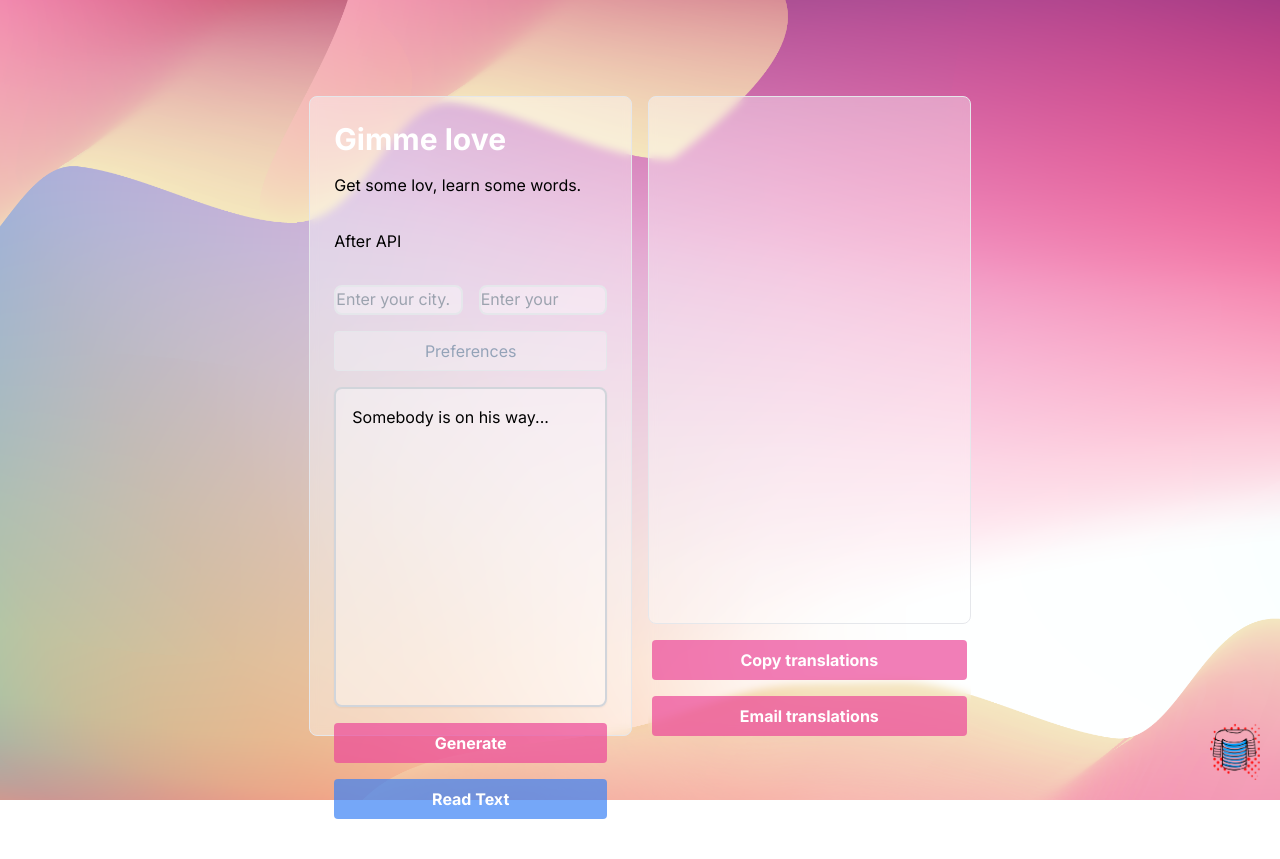
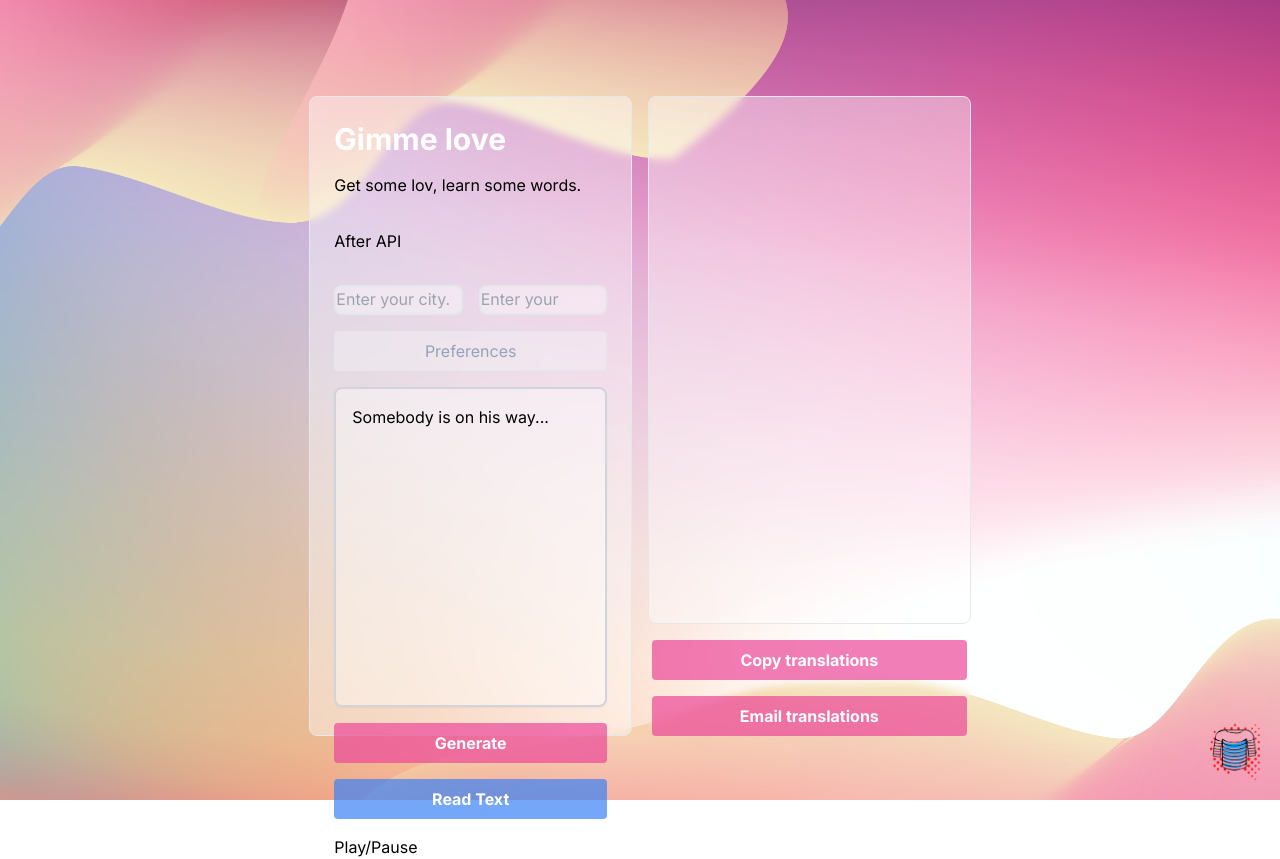
Before and after one commit to lmangall/love-letter, a Next.js app: page / in a window 1280 px wide. Before the commit the page ends 835 px from the top, so only its background shows below. Built offline with nearby package versions, Linux system fonts and the light colour scheme.

Commit message:
trying to implement pause button

```diff
--- a/app/page.tsx
+++ b/app/page.tsx
@@ -1,6 +1,6 @@
 "use client";
 
-import React, { useState } from "react";
+import React, { useState, useRef } from "react";
 import Image from "next/image";
 import InputField from "../components/InputField";
 import Button from "../components/Button";
@@ -20,10 +20,7 @@ export default function Home() {
   const [isQueer, setIsQueer] = useState(false);
   const [isHot, setIsHot] = useState(false);
   const [isLoading, setIsLoading] = useState(false); // New state to manage loading status
-  const storyPrompt: string = `Through the power of AI, we can generate a love story for you.
-  Just fill in the details and click the button. You can
-  highlight groups of words you don't understand and we'll
-  translate them for you, right on the right.`;
+  const [isPlaying, setIsPlaying] = useState(false);
 
   const handleOpenModal = () => {
     setIsModalOpen(true);
@@ -102,6 +99,24 @@ export default function Home() {
     }
   };
 
+  const audioRef = useRef<HTMLAudioElement>(null);
+  const togglePlayPause = () => {
+    if (audioRef.current) {
+      console.log("Before Pause:", audioRef.current.paused); // Log paused state before pause
+
+      if (isPlaying) {
+        audioRef.current.pause();
+      } else {
+        audioRef.current.src = loveStory; //  source
+        audioRef.current.play();
+      }
+
+      console.log("After Pause:", audioRef.current.paused); // Log paused state after pause
+
+      setIsPlaying(!isPlaying);
+    }
+  };
+
   return (
     <div className="background-image-container">
       <Image
@@ -157,9 +172,6 @@ export default function Home() {
           >
             {loveStory || "Somebody is on his way..."}
           </div>
-
-          {/* Display translated text here */}
-
           <button
             onClick={() =>
               fetchLoveStory(
@@ -175,7 +187,6 @@ export default function Home() {
             }
             className=" w-full bg-pink-500 bg-opacity-70 hover:bg-pink-500 py-2 text-white font-bold rounded hover:bg-pink-600 mt-4"
           >
-            {error && <p className="text-red-500">{error}</p>}
             Generate
           </button>
           <button
@@ -184,6 +195,9 @@ export default function Home() {
           >
             Read Text
           </button>
+          <audio id="audioPlayer" src="" hidden></audio>{" "}
+          {/* Hidden until a source is set */}
+          <button onClick={togglePlayPause}>Play/Pause</button>
         </div>
         {/* New column with two rows */}
         <div className="flex flex-col top-[10%] backdrop-blur-sm bg-white-300/30 space-y-4">
@@ -238,6 +252,7 @@ export default function Home() {
           />
         </a>
       </div>
+      {error && <p className="text-red-500">{error}</p>}
     </div>
   );
 }
--- a/pages/api/textToSpeech.js
+++ b/pages/api/textToSpeech.js
@@ -8,7 +8,7 @@ export default async function handler(req, res) {
 
       const mp3 = await openai.audio.speech.create({
         model: "tts-1",
-        voice: "alloy",
+        voice: "nova",
         input: text,
       });
 
```
